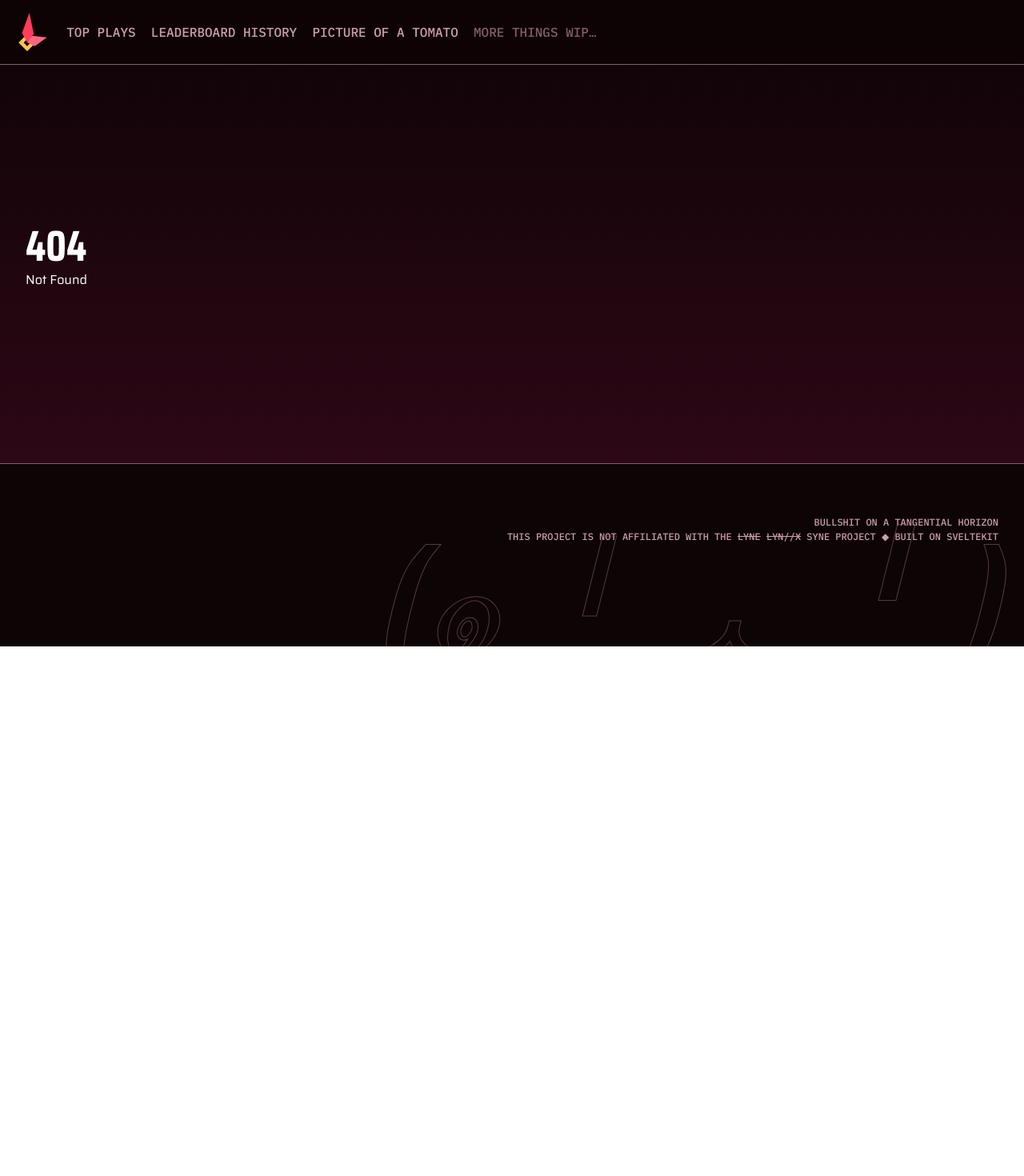
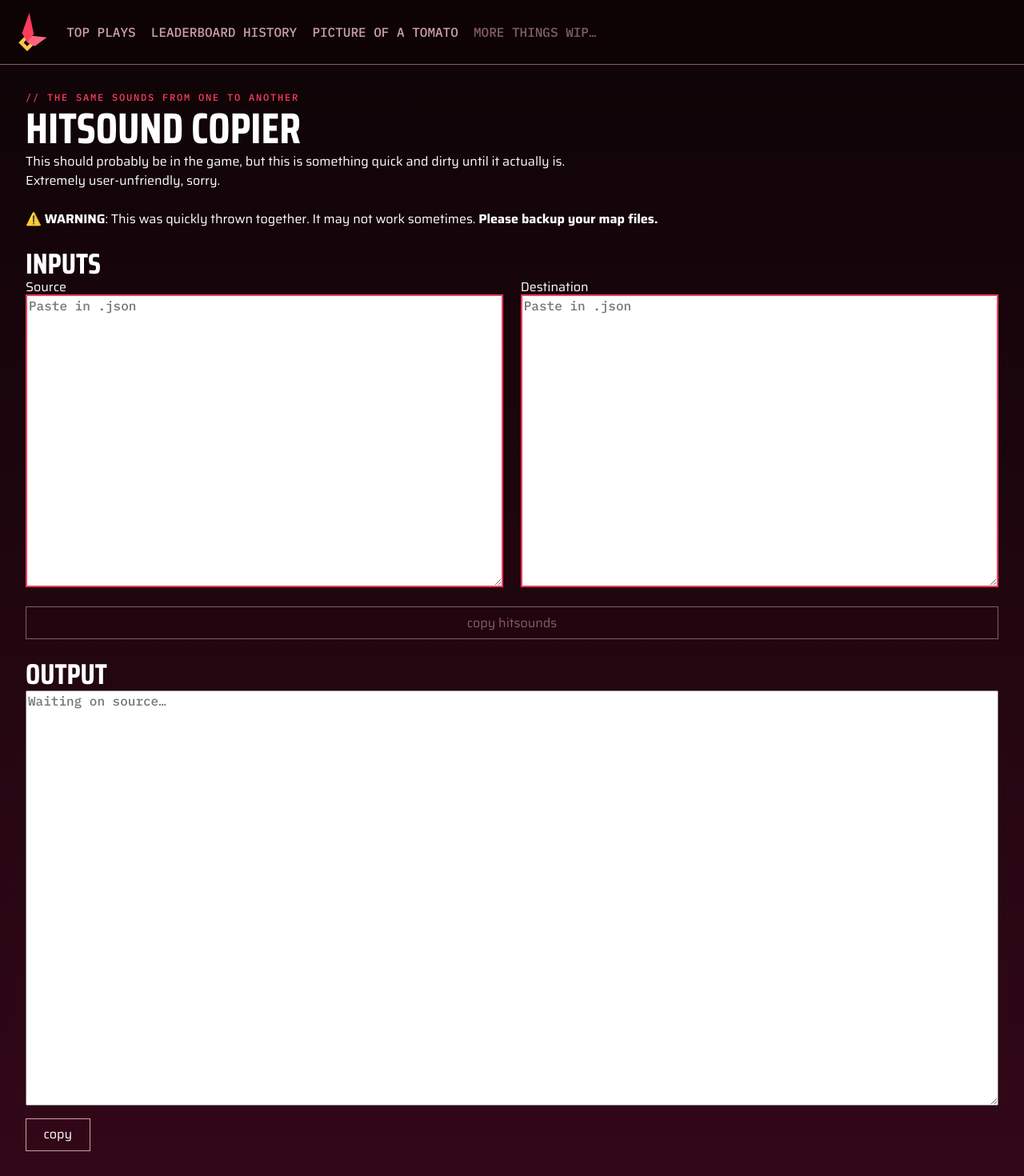
Before and after one commit to 12beesinatrenchcoat/lynunun, a SvelteKit app: page /mapping-tools/hitsound-copier in a window 1280 px wide. Before the commit this address had no page. Shown: the top 1470 px of the page at 80% size. Before the commit the page ends 808 px from the top, so only its background shows below. Built offline with nearby package versions, Linux system fonts and the light colour scheme.

Commit message:
Temporary hitsound copier

```diff
--- a/src/app.css
+++ b/src/app.css
@@ -91,16 +91,26 @@ h2 {
 	color: var(--red);
 }
 
+button,
 .button-link {
 	border: 1px solid var(--fg-mid);
 	padding: 1ch 2ch;
 	text-decoration: none;
 	transition: all 0.2s;
+	background: none;
+	color: var(--fg-pri);
 }
 
+button:hover,
 .button-link:hover {
 	color: var(--red);
 	border: 1px solid var(--red);
+}
+
+button:disabled,
+button:disabled:hover {
+	border: 1px solid var(--fg-dim);
+	color: var(--fg-dim);
 }
 
 .subtitle {
--- /dev/null
+++ b/src/routes/mapping-tools/hitsound-copier/+page.svelte
@@ -0,0 +1,204 @@
+<script lang="ts">
+	// eslint-disable-next-line @eslint-community/eslint-comments/disable-enable-pair
+	/* eslint-disable unicorn/no-negated-condition -- I promise it makes the code more readable here. */
+
+	// Missing most of the properties, only defining the relevant ones
+	type MapLight = {
+		notes: Array<{
+			hitsounds?: string[];
+			timeMs: number;
+		}>;
+	};
+
+	let source = $state("");
+	let dest = $state("");
+	let output = $state("");
+
+	let didSourceError: boolean = $state(false);
+	let didDestError: boolean = $state(false);
+
+	let buttonText = $state("copy hitsounds");
+
+	const createOutput = () => {
+		console.debug("Creating output…");
+		let sourceObject: MapLight;
+		let outputObject: MapLight;
+
+		try {
+			sourceObject = JSON.parse(source!);
+			const destObject: MapLight = JSON.parse(dest!);
+			outputObject = structuredClone(destObject!);
+		} catch {
+			// Will be dealt with elsewhere.
+			return;
+		}
+
+		let j = 0; // Destination notes index
+		let hitsoundsCopied = 0;
+		let notesSkipped = 0;
+		for (let i = 0; i < sourceObject.notes.length; i++) {
+			const note = sourceObject.notes[i];
+			console.debug(note);
+
+			// Ignore notes without hitsounds.
+			if (!note.hitsounds) {
+				continue;
+			}
+
+			while (j < outputObject.notes.length) {
+				if (Math.abs(note.timeMs - outputObject.notes[j].timeMs) < 0.001) {
+					if (outputObject.notes[j].hitsounds) {
+						console.log(`Note at ${outputObject.notes[j].timeMs} already has hitsounds…`);
+						j++;
+						notesSkipped++;
+						continue;
+					}
+
+					outputObject.notes[j].hitsounds = structuredClone(note.hitsounds);
+					hitsoundsCopied++;
+					break;
+				}
+
+				// In case there is no note, and we went over.
+				if (note.timeMs - outputObject.notes[j].timeMs < -10) {
+					j--;
+					break;
+				}
+
+				j++;
+			}
+		}
+
+		output = JSON.stringify(outputObject);
+		buttonText = `hitsounds copied! (${hitsoundsCopied} hitsounds copied, ${notesSkipped} notes skipped)`;
+
+		setTimeout(() => {
+			buttonText = "copy hitsounds";
+		}, 5000);
+	};
+
+	$effect(() => {
+		try {
+			JSON.parse(source);
+			didSourceError = false;
+		} catch (error) {
+			console.error(error);
+			didSourceError = true;
+		}
+	});
+
+	$effect(() => {
+		try {
+			JSON.parse(dest);
+			didDestError = false;
+		} catch (error) {
+			console.error(error);
+			didDestError = true;
+		}
+	});
+
+	const status = $derived(
+		!source
+			? "Waiting on source…"
+			: didSourceError
+				? "Source failed to parse."
+				: !dest
+					? "Waiting on destination…"
+					: didDestError
+						? "Destination failed to parse."
+						: 'Ready! (Click the "copy hitsounds" button.)'
+	);
+
+	let copyButtonText = $state("copy");
+
+	const sourceToClipboard = () => {
+		navigator.clipboard.writeText(output).then(() => {
+			copyButtonText = "copied!";
+			setTimeout(() => {
+				copyButtonText = "copy";
+			}, 5000);
+		});
+	};
+</script>
+
+<div class="subtitle accent">// the same sounds from one to another</div>
+<h1>hitsound copier</h1>
+
+<p>
+	This should probably be in the game, but this is something quick and dirty until it actually is.<br
+	/>
+	Extremely user-unfriendly, sorry.
+</p>
+
+<p>
+	⚠️ <strong>WARNING</strong>: This was quickly thrown together. It may not work sometimes.
+	<strong>Please backup your map files.</strong>
+</p>
+
+<h2>inputs</h2>
+<section id="inputs">
+	<label>
+		Source
+		<textarea
+			name="source-in"
+			id="source-in"
+			class:error={didSourceError}
+			placeholder="Paste in .json"
+			bind:value={source}></textarea>
+	</label>
+
+	<label>
+		Destination
+		<textarea
+			name="source-in"
+			id="source-in"
+			class:error={didDestError}
+			placeholder="Paste in .json"
+			bind:value={dest}></textarea>
+	</label>
+</section>
+
+<button disabled={didSourceError || didDestError} onclick={createOutput}>{buttonText}</button>
+
+<h2>output</h2>
+<section id="output">
+	<textarea name="output-out" id="output-out" placeholder={status} bind:value={output}></textarea>
+
+	<span>
+		<button onclick={sourceToClipboard}>{copyButtonText}</button>
+	</span>
+</section>
+
+<style>
+	#inputs {
+		display: flex;
+		flex-direction: row;
+		gap: 2ch;
+		height: 24em;
+
+		& > * {
+			display: flex;
+			flex-direction: column;
+			flex-grow: 1;
+		}
+	}
+
+	#output {
+		display: flex;
+		flex-direction: column;
+		gap: 1em;
+	}
+
+	textarea {
+		height: 100%;
+		font-family: "IBM Plex Mono", monospace;
+	}
+
+	#output {
+		height: 36em;
+	}
+
+	.error {
+		border: 2px solid var(--red);
+	}
+</style>
```
